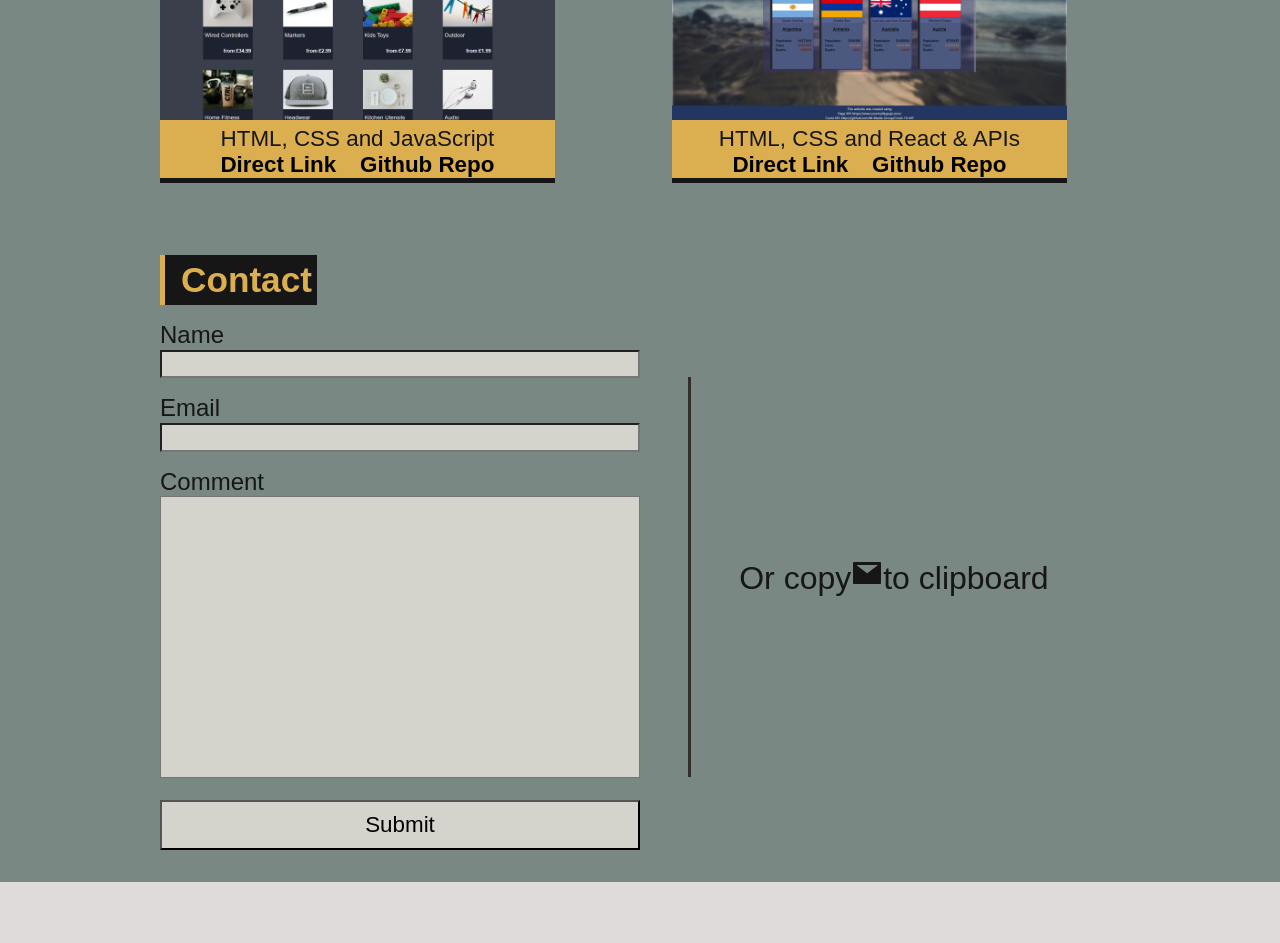
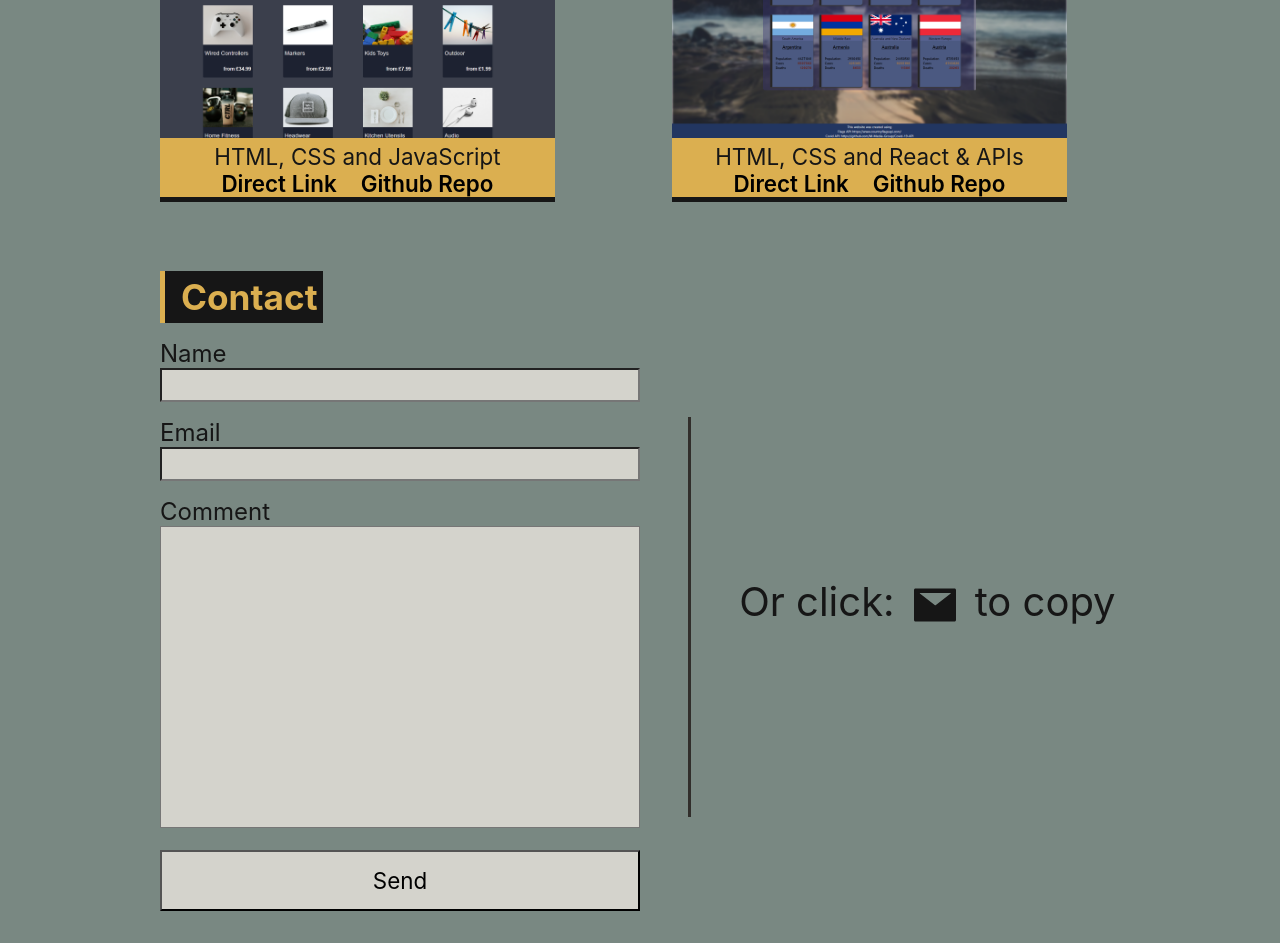
Before and after one commit to AroonSalotra/portfolio-website, a React (Create React App) app: page / in a window 1280 px wide. Shown: the part 1660-2603 px from the top of the page. Before the commit the page ends 2542 px from the top, so only its background shows below. Built offline with nearby package versions, Linux system fonts and the light colour scheme.

Commit message:
add contact form functionality with emailjs

```diff
--- a/package.json
+++ b/package.json
@@ -6,6 +6,7 @@
     "@testing-library/jest-dom": "^5.16.4",
     "@testing-library/react": "^13.3.0",
     "@testing-library/user-event": "^13.5.0",
+    "emailjs-com": "^3.2.0",
     "react": "^18.2.0",
     "react-dom": "^18.2.0",
     "react-icons": "^4.4.0",
--- a/src/App.css
+++ b/src/App.css
@@ -7,6 +7,11 @@
 
 
   --text-container-s: 1.4rem;
+
+  --font: -apple-system, BlinkMacSystemFont, 'Segoe UI', 'Roboto', 'Oxygen',
+    'Ubuntu', 'Cantarell', 'Fira Sans', 'Droid Sans', 'Helvetica Neue',
+    sans-serif;
+  ;
 }
 
 * {
@@ -20,6 +25,8 @@ body {
   /* background: var(--clr-d); */
   background: #75725A;
   background: #dfdbdb;
+  background: rgb(83, 97, 95);
+  font-family: var(--font)
 }
 
 .intro-container {
@@ -107,13 +114,18 @@ body {
 .form-container input, textarea, button {
   width: 30rem;
   background: rgb(212, 211, 204);
-  padding: 10px;
+  padding: 15px;
   font-size: 1.4rem;
   resize: none;
+  font-family: var(--font);
 }
 
 .form-container input {
   height: 1.8rem;
+}
+
+#form-btn {
+  cursor: pointer;
 }
 
 
@@ -145,16 +157,27 @@ body {
 }
 
 .contact-text {
-  font-size: 2rem;
   /* border: 3px solid black; */
   display: flex;
   flex-direction: column;
-  gap: 1rem;
+  /* word-spacing: .4rem; */
+}
+
+.contact-text p {
+  font-size: 2.5rem;
+  display: flex;
+}
+
+.contact-text div {
 }
 
 .contact-icon {
   cursor: pointer;
   transition: color 100ms ease;
+  padding-left: 1rem;
+  padding-right: 1rem;
+  padding-bottom: 1.5rem;
+  font-size: 5rem;
 }
 
 .contact-icon:hover {
@@ -170,13 +193,21 @@ body {
 
 .contact-notify {
   position: absolute;
-  transform: translate(6rem, 3rem);
-  color: white;
-  background: var(--clr-c);
-  color: var(--clr-a);
-  padding: 5px;
+  /* transform: translate(6rem, 3rem); */
+  transform: translate(43rem, 3rem);
+  /* color: white; */
+  background: var(--clr-a);
+  padding: 7px;
+  font-weight: 700;
+  font-size: 2rem;
+  transition: all 200ms ease;
 }
 
+.display-hide {
+  /* position: absolute; */
+  opacity: 0;
+  transition: all 200ms ease;
+}
 
 .work-links {
   display: flex;
@@ -190,11 +221,6 @@ body {
 .work-links a {
   text-decoration: none;
   color: black;
-}
-
-.display-hide {
-  opacity: 0;
-  height: 0;
 }
 
 .work-content:hover {
@@ -271,6 +297,7 @@ body {
   padding-right: 10rem;
   /* background: var(--clr-e); */
   background: rgb(121, 136, 130);
+  box-shadow: 0 20px 10px 0 black;
 }
 
 .work-img {
@@ -413,8 +440,7 @@ body {
     /* margin: auto; */
   }
 
-  .intro-container {
-  }
+  .intro-container {}
 
   .intro-icons {
     max-width: 10rem;
--- a/src/App.jsx
+++ b/src/App.jsx
@@ -1,5 +1,7 @@
 import './App.css';
 import "./index.css";
+import { useState } from 'react';
+import { send } from 'emailjs-com';
 import Debug from './Debug';
 import About from './About';
 import Skills from './Skills';
--- a/src/Contact.jsx
+++ b/src/Contact.jsx
@@ -16,25 +16,25 @@ const Contact = () => {
             if (display !== "display-hide") {
                 setDisplay("display-hide")
             }
-        }, 2000);
+        }, 1500);
         return () => clearTimeout(timer);
-      }, [display]);
+    }, [display]);
 
     return (
         <div className="content-align">
             <h1 className="subtitle highlight-s">Contact</h1>
             <div className="contact-split">
-                <ContactForm/>
+                <ContactForm />
                 <div className="content-break" />
+                {/* <div className="contact-text"> */}
                 <div className="contact-text">
-                    <div>
-                        <p>Or copy
-                            <AiFillMail className="contact-icon"
-                                onClick={() => handleClick()} />
-                            to clipboard</p>
-                    </div>
-                    <p className={`${display} contact-notify`}>Copied!</p>
+                    <p>Or click:
+                        <AiFillMail className="contact-icon"
+                            onClick={() => handleClick()} />
+                        to copy</p>
                 </div>
+                <p className={`${display} contact-notify`}>Copied!</p>
+                {/* </div> */}
             </div>
         </div>
     );
--- a/src/ContactForm.jsx
+++ b/src/ContactForm.jsx
@@ -1,19 +1,68 @@
 import { useState } from "react";
+import { send } from "emailjs-com/es/methods/send/send";
 
 const ContactForm = (props) => {
     const [display, setDisplay] = useState("clr-dark")
+
+    const [toSend, setToSend] = useState({
+        from_name: "",
+        email: "",
+        message: "",
+        reply_to: ""
+    })
+
+    const onSubmit = (e) => {
+        e.preventDefault();
+
+        send(
+            //ServiceID
+            'service_r76eupk',
+            //TemplateID
+            'template_u9xaust',
+            toSend,
+            //UserID
+            'mxTTQBdikoSMlFRj9'
+        )
+            .then((response) => {
+                console.log('SUCCESS!', response.status, response.text);
+                alert("message sent")
+            })
+            .catch((err) => {
+                console.log('FAILED...', err);
+                alert("error sending message, please try again")
+            });
+
+    };
+
+    const handleChange = (e) => {
+        setToSend({ ...toSend, [e.target.name]: e.target.value });
+    };
+
+    console.log(toSend)
+
+
     return (
-        <form action="" className={`form-container ${props.display}`}>
+        <form action="" className={`form-container ${props.display}`} onSubmit={onSubmit} >
+
             <label htmlFor=""> Name <br />
-                <input type="text" />
+                <input type="text" name="from_name" id="name"
+                    value={toSend.from_name}
+                    onChange={handleChange} />
             </label>
+
             <label htmlFor=""> Email <br />
-                <input type="email" />
+                <input type="email" name="email"
+                    value={toSend.email}
+                    onChange={handleChange} />
             </label>
+
             <label htmlFor=""> Comment <br />
-                <textarea name="" id="" cols="30" rows="10"></textarea>
+                <textarea name="message" id="" cols="20" rows="10"
+                    value={toSend.message}
+                    onChange={handleChange} />
             </label>
-            <button type="button"> <span className="btn-form">Submit</span> </button>
+
+            <button id="form-btn">Send</button>
 
         </form>
     );
```
Also changed, not shown: 2 other files (tests, documents, lock files or other folders).
